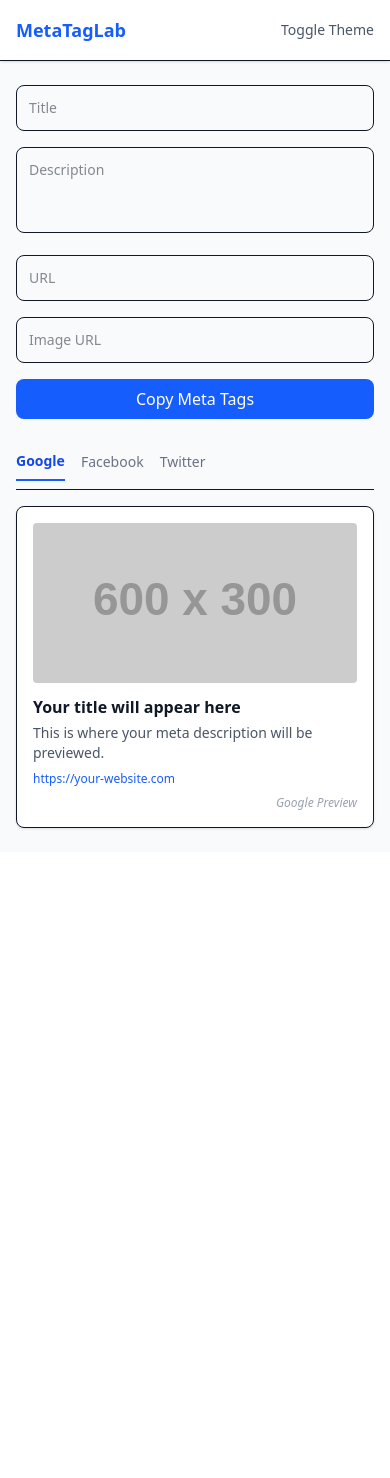
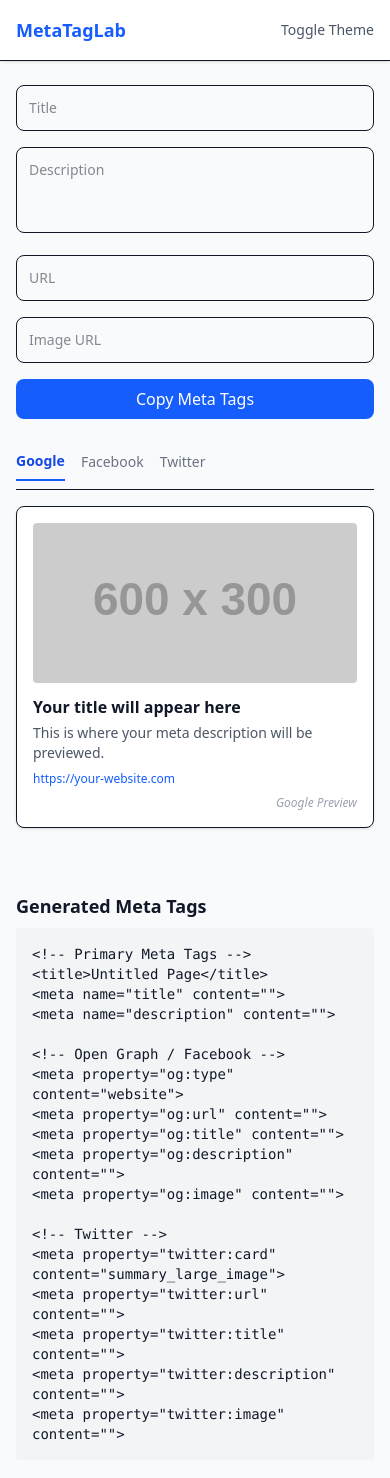
Before and after one commit to Basanta-khatri-0311/seo-meta-generator, a React (Vite) app: page / in a window 390 px wide. Shown: the top 1478 px of the page. Before the commit the page ends 852 px from the top, so only its background shows below. Built offline with nearby package versions, Linux system fonts and the light colour scheme.

Commit message:
align 3-column responsive layout

```diff
--- /dev/null
+++ b/src/components/MetaOutput.jsx
@@ -0,0 +1,15 @@
+import React from "react";
+import { generateMetaTags } from "../utils/metaBuilder";
+
+const MetaOutput = ({ metaData }) => {
+  return (
+    <div className="w-full mt-8">
+      <h3 className="font-semibold text-lg mb-2">Generated Meta Tags</h3>
+      <pre className="bg-gray-100 p-4 rounded text-sm overflow-auto whitespace-pre-wrap">
+        {generateMetaTags(metaData)}
+      </pre>
+    </div>
+  );
+};
+
+export default MetaOutput;
--- a/src/pages/Home.jsx
+++ b/src/pages/Home.jsx
@@ -1,27 +1,34 @@
-import React, { useState } from 'react'
-import MetaForm from '../components/MetaForm'
-import PreviewTabs from '../components/PreviewTabs'
+import React, { useState } from "react";
+import MetaForm from "../components/MetaForm";
+import PreviewTabs from "../components/PreviewTabs";
+import MetaOutput from "../components/MetaOutput";
+import { generateMetaTags } from "../utils/metaBuilder";
 
 const Home = () => {
   const [metaData, setMetaData] = useState({
-    title:'',
-    description:'',
-    image:'',
-    url:''
-  })
+    title: "",
+    description: "",
+    image: "",
+    url: "",
+  });
   return (
-    <div className='flex flex-col md:flex-row gap-8 px-4 sm:px-6 py-6 max-w-7xl mx-auto'>
+    <div className="flex flex-col md:flex-row gap-8 px-4 sm:px-6 py-6 max-w-7xl mx-auto">
       {/* Left:Form */}
-      <div className='w-full md:w-1/2'>
-        <MetaForm metaData={metaData} setMetaData={setMetaData}/>
+      <div className="w-full md:w-1/3">
+        <MetaForm metaData={metaData} setMetaData={setMetaData} />
       </div>
 
-      {/* Right: Preview */}
-      <div className='w-full md:w-1/2'>
-        <PreviewTabs metaData={metaData}/>
+      {/* Middle: Preview */}
+      <div className="w-full md:w-1/3">
+        <PreviewTabs metaData={metaData} />
+      </div>
+
+      {/* Right: Generated Meta Tags */}
+      <div className="w-full md:w-1/3">
+        <MetaOutput metaData={metaData} />
       </div>
     </div>
-  )
-}
+  );
+};
 
-export default Home
+export default Home;
```
